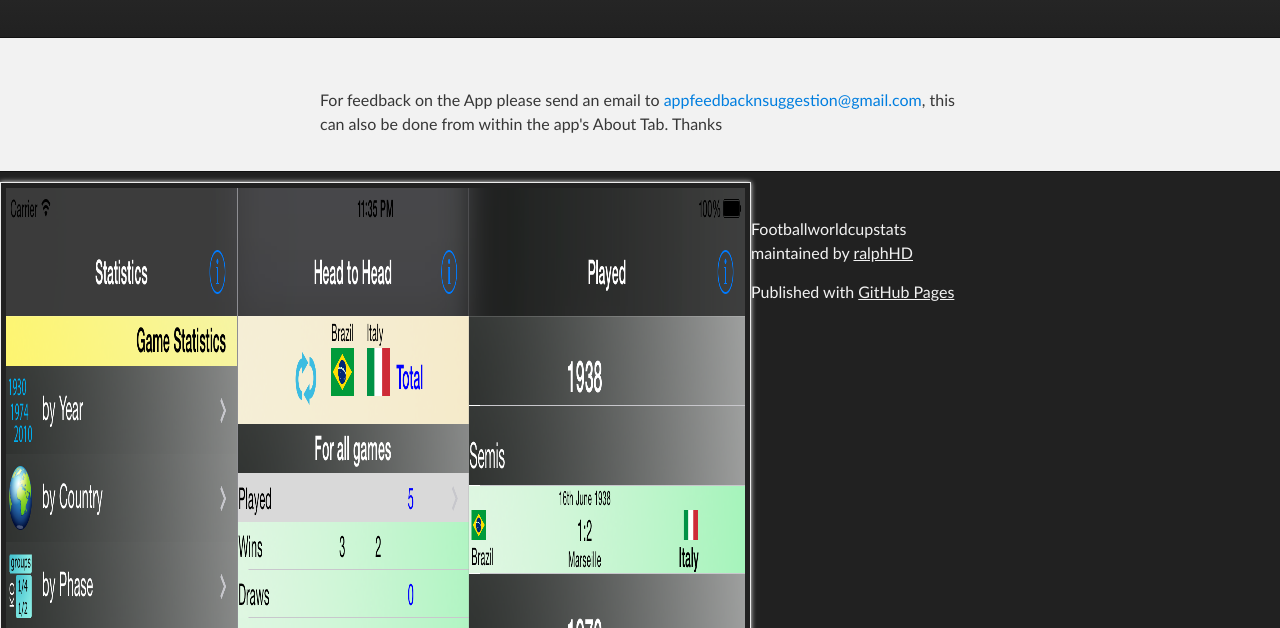
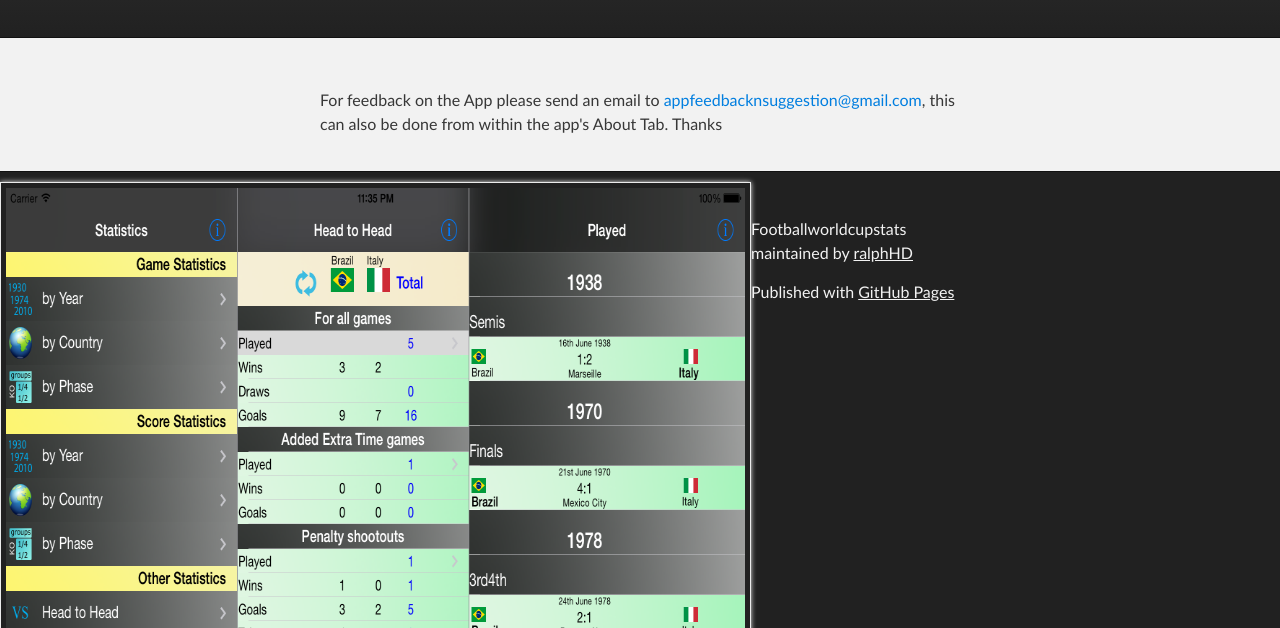
Before and after one commit to ralphHD/FootballWorldcupStats, a plain HTML site: page index.html in a window 1280 px wide. Shown: the part 172-800 px from the top of the page. Drawn offline with Linux system fonts and the light colour scheme.

Commit message:
size change

```diff
--- a/index.html
+++ b/index.html
@@ -37,7 +37,7 @@
     </div>
 
 	<div class="xyz">
-		<img src="images/1.png" alt="" width="2048" height="1536">
+		<img src="images/1.png" alt="" width="1024" height="768">
 	</div>
 	<div class="xyz">
 		<img src="images/2.png" alt="" width="2048" height="1536">
```
